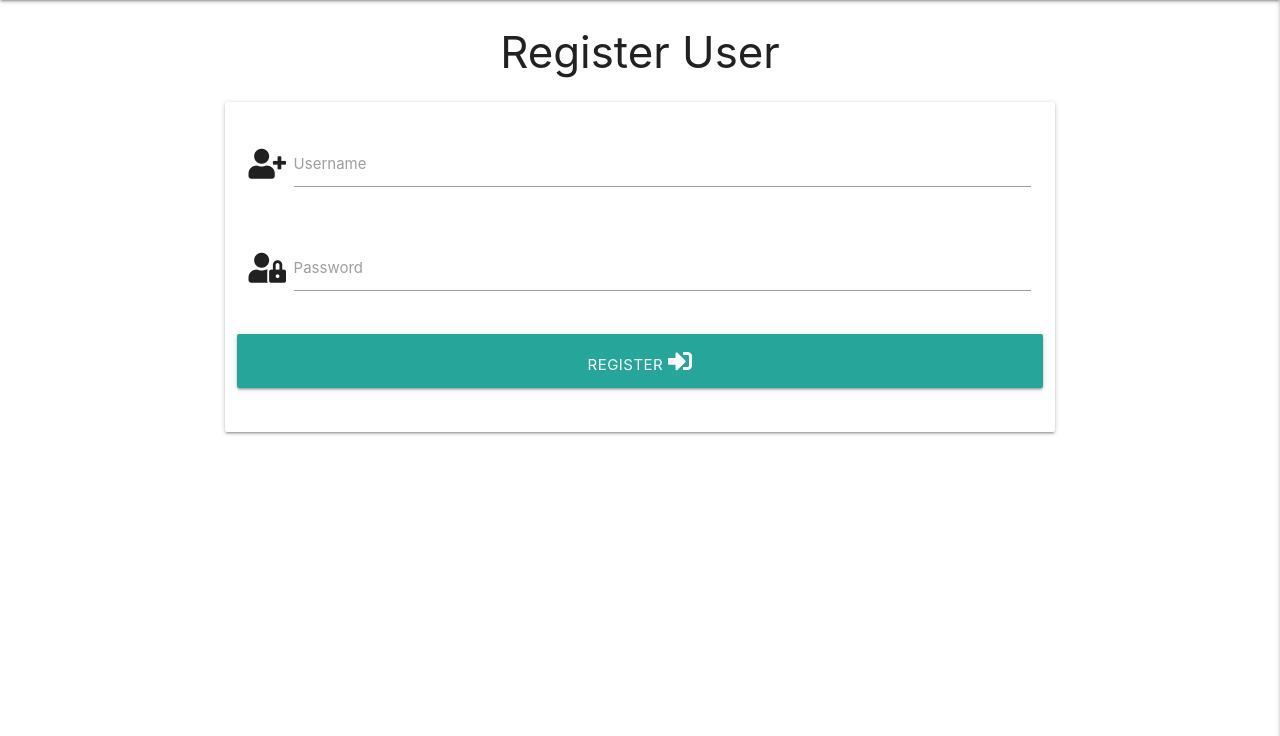
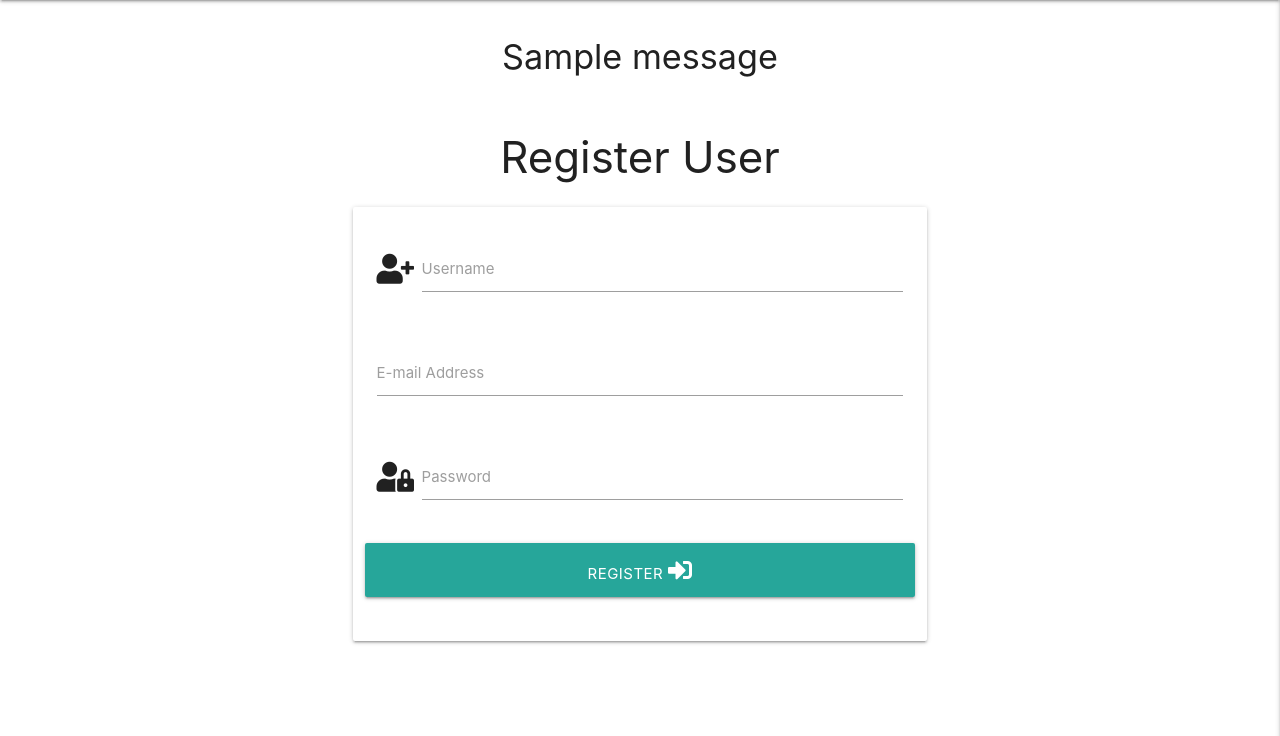
Before and after one commit to ED-IP/Milestone-3-project, a Flask app: page /register in a window 1280 px wide. Shown: the part 64-800 px from the top of the page. Run offline with Flask 2, Linux system fonts and the light colour scheme; one stand-in notice (Sample message) is shown; some libraries are stand-ins or nearby versions.

Commit message:
added code for register function

```diff
--- a/app.py
+++ b/app.py
@@ -28,6 +28,25 @@ def main_search():
 
 @app.route("/register", methods=["GET", "POST"])
 def register():
+    if request.method == "POST":
+        #check if username exists in the DB
+        existing_user = mongo.db.users.find_one(
+            {"username": request.form.get("username").lower()})
+
+        if existing_user:
+            flash("Username in use, please choose a different one")
+            return redirect(url_for("register"))
+
+        register = {
+            "username": request.form.get("username").lower(),
+            "email": request.form.get("email"),
+            "password": generate_password_hash(request.form.get("password")),
+        }
+        mongo.db.users.insert_one(register)
+
+        #put new user into session
+        session["user"] = request.form.get("username").lower()
+        flash("User successfully register")
     return render_template("register_user.html")
 
 
--- a/static/css/style.css
+++ b/static/css/style.css
@@ -0,0 +1,3 @@
+.flash_alerts h4 {
+    line-height: 2;
+}
--- a/templates/base.html
+++ b/templates/base.html
@@ -44,8 +44,23 @@
         </ul>
     </header>
 
-    {% block content %}
-    {% endblock %}
+    <section>
+        {% with messages = get_flashed_messages() %}
+            {% if messages %}
+                {% for message in messages %}
+                    <div class="row flash_alerts">
+                        <h4 class="center-align">{{ message }}</h4>
+                    </div>
+                {% endfor %}
+            {% endif %}
+        {% endwith %}
+    </section>
+
+
+    <main class="container">
+        {% block content %}
+        {% endblock %}
+    </main>
 
     <script src="https://code.jquery.com/jquery-3.6.0.min.js"
         integrity="sha256-/xUj+3OJU5yExlq6GSYGSHk7tPXikynS7ogEvDej/m4=" crossorigin="anonymous"></script>
@@ -53,6 +68,7 @@
     <script src="{{ url_for('static', filename='js/script.js') }}"></script>
     {% block scripts %}
     {% endblock %}
+
 </body>
 
 </html>
--- a/templates/register_user.html
+++ b/templates/register_user.html
@@ -11,15 +11,24 @@
             <div class="row">
                 <div class="input-field col s12">
                     <i class="fas fa-user-plus prefix"></i>
-                    <input id="username" name="username" type="text" class="validate">
+                    <input id="username" name="username" type="text" minlength="5"
+                        maxlength="16" pattern="^[a-zA-Z0-9]{5,16}$" class="validate" required>
                     <label for="username">Username</label>
+                </div>
+            </div>
+            <!--email field-->
+            <div class="row">
+                <div class="input-field col s12">
+                    <input id="email" type="email" name="email" class="validate" required>
+                    <label for="email">E-mail Address</label>
                 </div>
             </div>
             <!--Password field-->
             <div class="row">
                 <div class="input-field col s12">
                     <i class="fas fa-user-lock prefix"></i>
-                    <input id="password" name="password" type="password" class="validate">
+                    <input id="password" name="password" type="password" minlength="3"
+                        maxlength="16" pattern="^[a-zA-Z0-9]{3,16}$" class="validate" required>
                     <label for="password">Password</label>
                 </div>
             </div>
```
